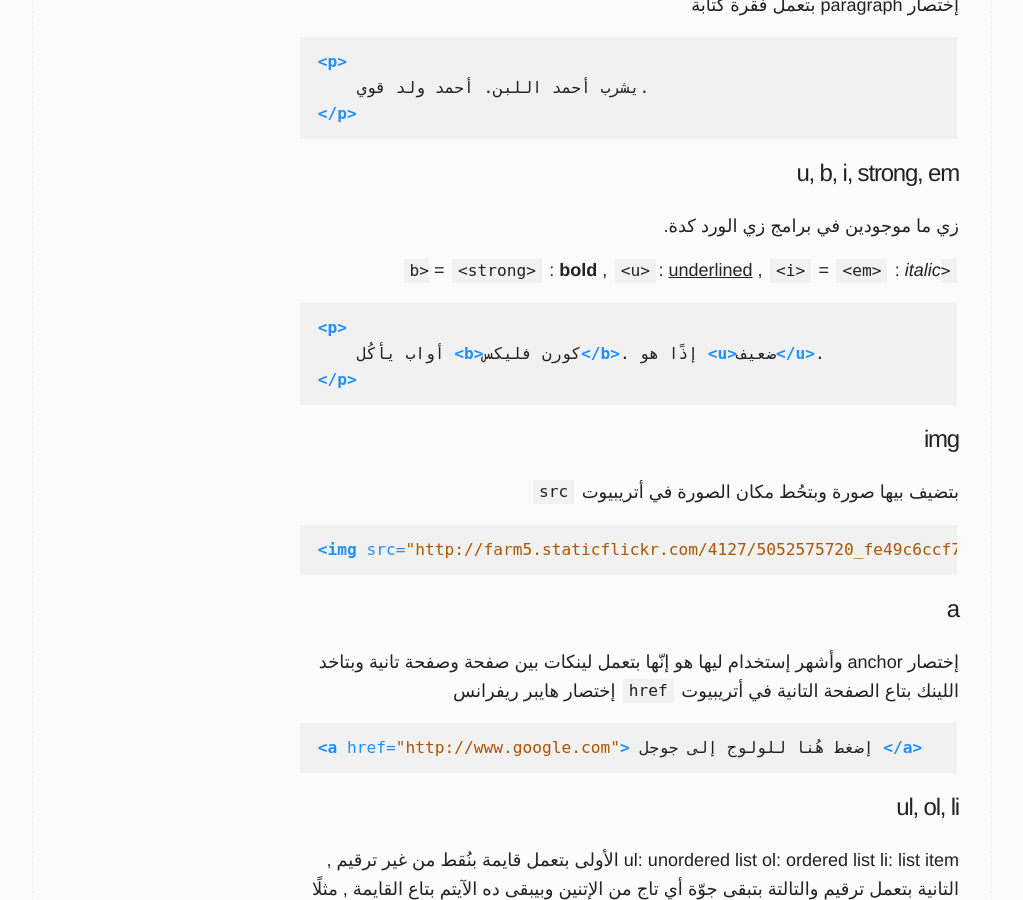
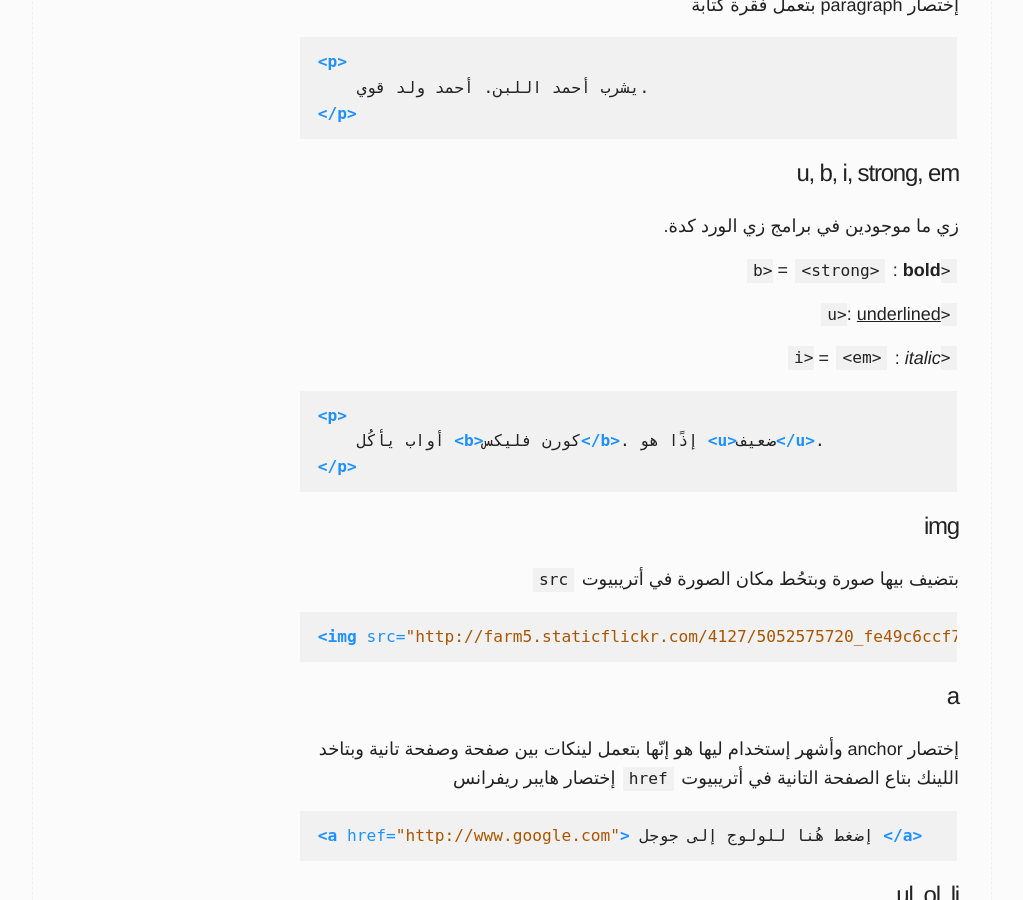
Before and after one commit to eawd/eawd.github.io, a Jekyll site: the page built from _posts/2014-06-14-pocket-html.md, in a window 1280 px wide and 900 px high, scrolled down 4184 px. Shown: the whole window, without its empty margins (128-1151 px from the left). Built offline with Jekyll 4.4.1, drawn with Linux system fonts in a browser that asks for light colours.

````diff
--- a/_posts/2014-06-14-pocket-html.md
+++ b/_posts/2014-06-14-pocket-html.md
@@ -159,7 +159,11 @@ I'm <span style="display:none">not </span>donkey.
 زي ما موجودين في برامج زي الورد كدة.
 
 
-`<b>` = `<strong>` : **bold** , `<u>`: <u>underlined</u> , `<i>` = `<em>` : _italic_
+`<b>` = `<strong>` : **bold**
+
+`<u>`: <u>underlined</u>
+
+`<i>` = `<em>` : _italic_
 
 ```html
 <p>
````
